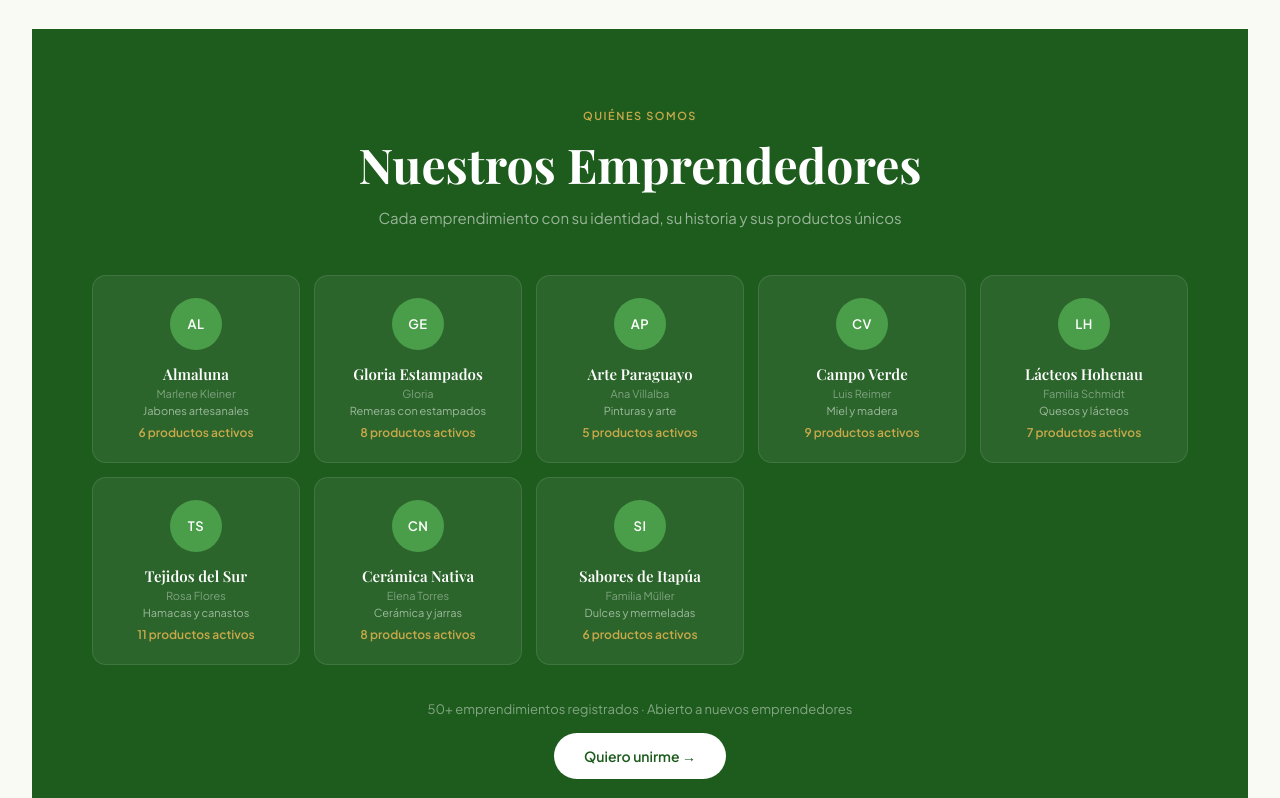
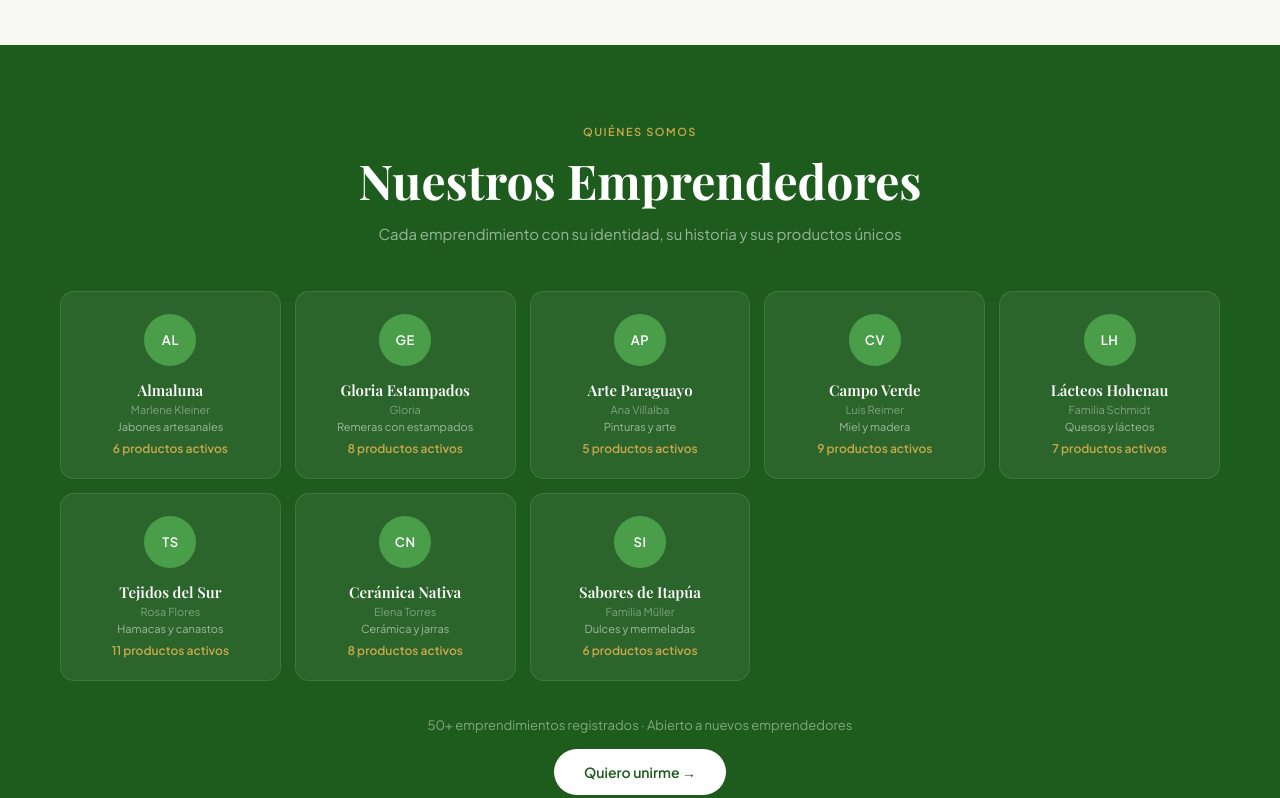
Before and after one commit to brianleckie/estacion-carretera, a React (Vite) app: page / in a window 1280 px wide. Shown: the part 2497-3295 px from the top of the page. Built offline with nearby package versions, Linux system fonts and the light colour scheme; a web font is replaced by a local one.

Commit message:
Update index.css

```diff
--- a/src/index.css
+++ b/src/index.css
@@ -1,16 +1,11 @@
 #root {
-  max-width: 1280px;
-  margin: 0 auto;
-  padding: 2rem;
-  text-align: center;
+  max-width: 100%;
+  margin: 0;
+  padding: 0;
+  text-align: left;
 }
 
-@media(max-width:900px) {
-  a:nth-of-type(2) .logo {
-    animation: logo-spin infinite 20s linear;
-  }
-
-  /* 2 columnas en mobile ← DENTRO del @media */
+@media (max-width: 900px) {
   .products-grid {
     grid-template-columns: repeat(2, 1fr) !important;
     gap: 12px !important;
```
